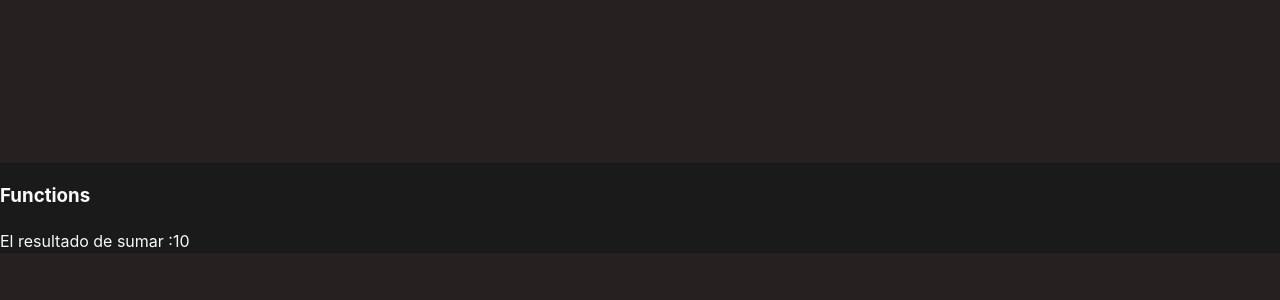
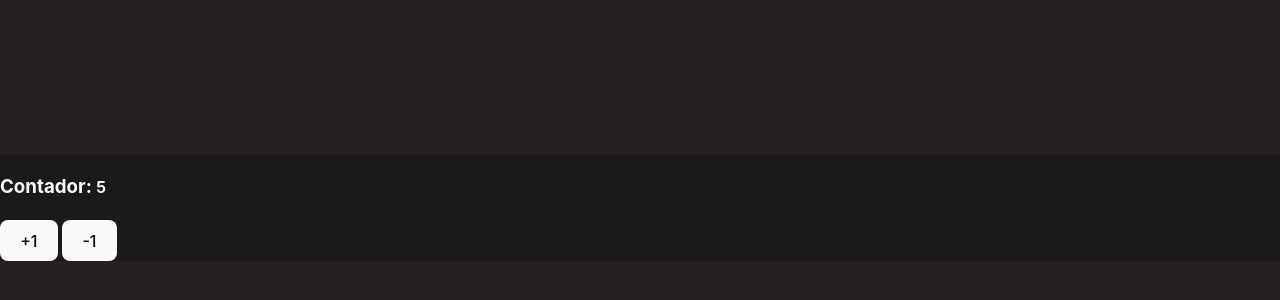
Before and after one commit to M00R3D/CursoReactNative, a React (Vite) app: page / in a window 1280 px wide. Shown: the part 192-492 px from the top of the page. Built offline with nearby package versions, Linux system fonts and the light colour scheme.

Commit message:
useCounter y CounterWithHook

```diff
--- a/src/App.tsx
+++ b/src/App.tsx
@@ -1,5 +1,8 @@
-import { useState } from 'react'
-import { BasicFunctions, ObjectLiterals } from './typescript'
+// import { useState } from 'react'
+import
+{
+    CounterWithHook
+   } from './hooks'
 
 function App() {
   // const [count, setCount] = useState(0)
@@ -9,7 +12,8 @@ function App() {
       {/* <h1>Introduccion a REACT</h1> */}
       {/* <BasicTypes/> */}
       {/* <ObjectLiterals/> */}
-      <BasicFunctions/>
+      {/* <BasicFunctions/> */}
+      <CounterWithHook/>
     </main>
   )
 }
--- /dev/null
+++ b/src/hooks/CounterWithHook.tsx
@@ -0,0 +1,24 @@
+import React from 'react'
+import
+{
+    useCounter
+   } from './'
+
+export const CounterWithHook = () => {
+
+    const{count,increaseBy}=useCounter({
+        initialValue:5
+    });
+
+    return (
+        <>
+        <h3>Contador: <small>{ count }</small> </h3>
+        <div>
+            <button onClick={()=>increaseBy(+1)}>+1</button>
+
+            &nbsp;
+            <button onClick={()=>increaseBy(-1)}>-1</button>
+        </div>
+        </>
+    )
+}
--- /dev/null
+++ b/src/hooks/index.ts
@@ -0,0 +1,2 @@
+export * from './useCounter';
+export * from './CounterWithHook';
--- /dev/null
+++ b/src/hooks/useCounter.tsx
@@ -0,0 +1,29 @@
+import React from 'react'
+import { useState } from 'react'
+
+interface Options{
+    initialValue:number;
+}
+
+export const useCounter = ({initialValue}:Options) => {
+
+
+    const [count,setCount] = useState<number>(initialValue);
+
+    const increaseBy = (value: number)=>{
+        const a=count+value;
+        if(a<0){return;}
+        setCount(count+value);
+    }
+
+
+
+
+    return{
+
+        count,
+
+        increaseBy,
+
+    }
+}
--- a/src/typescript/index.ts
+++ b/src/typescript/index.ts
@@ -1,3 +1,5 @@
 export * from './BasicTypes';
 export * from './ObjectLiterals';
 export * from './BasicFunctions';
+export * from './Counter';
+export * from './Counter';
```
Also changed, not shown: src/typescript/Counter.tsx (added, +25 -0 lines).
